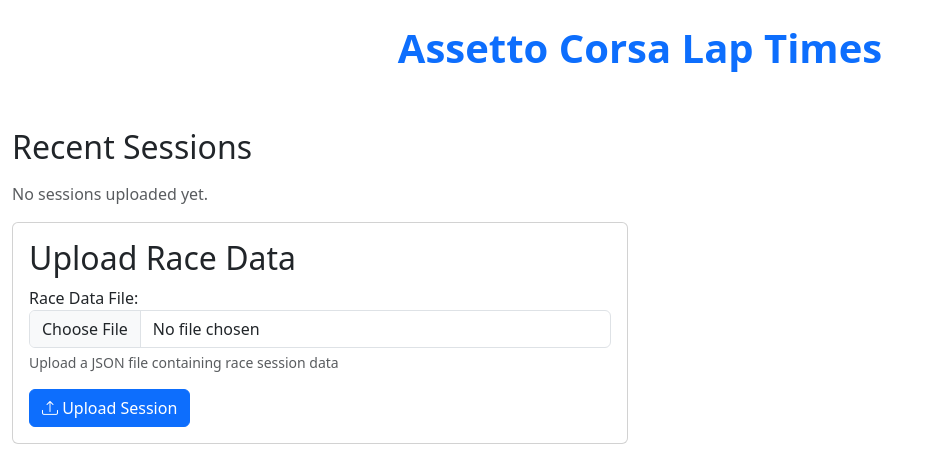
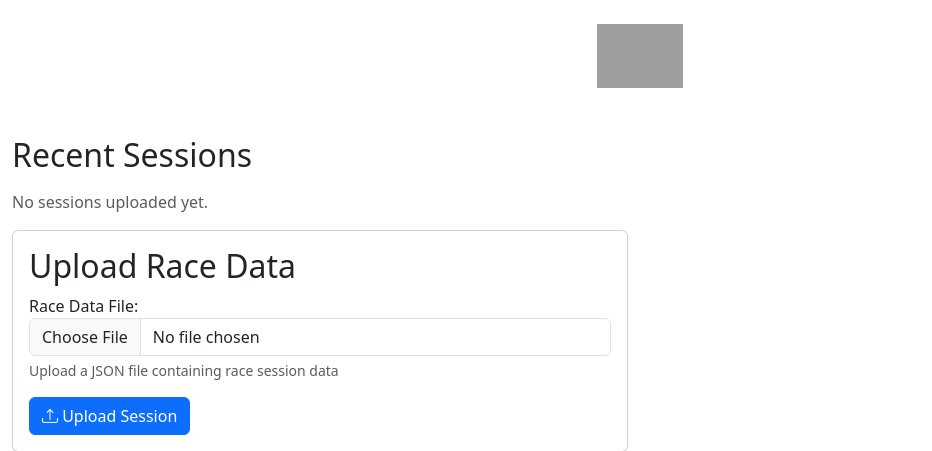
Before and after one commit to mnapoleon/actimes-dj, a Django app: page / in a window 1280 px wide. Shown: the top 451 px of the page, without its empty margins (0-932 px from the left). Run offline with Django 5.2, Linux system fonts and the light colour scheme; data that the repository does not hold is empty; grey boxes are pictures that could not be loaded.

Commit message:
add logo

```diff
--- a/laptimes/templates/laptimes/base.html
+++ b/laptimes/templates/laptimes/base.html
@@ -20,11 +20,11 @@
   <body>
     <div class="container-fluid">
       <header class="text-center py-4 mb-4">
-        <h1 class="text-primary fw-bold">
-          <a href="{% url 'home' %}" class="text-decoration-none">
-            Assetto Corsa Lap Times
+        <div class="d-flex flex-column flex-md-row align-items-center justify-content-center gap-3">
+          <a href="{% url 'home' %}" class="d-block" style="height:64px;">
+            <img src="{% static 'imgs/assetto_corsa_logo.svg' %}" alt="Assetto Corsa Logo" style="height:64px; width:auto;" loading="lazy" />
           </a>
-        </h1>
+        </div>
       </header>
 
       <!-- Messages -->
```
